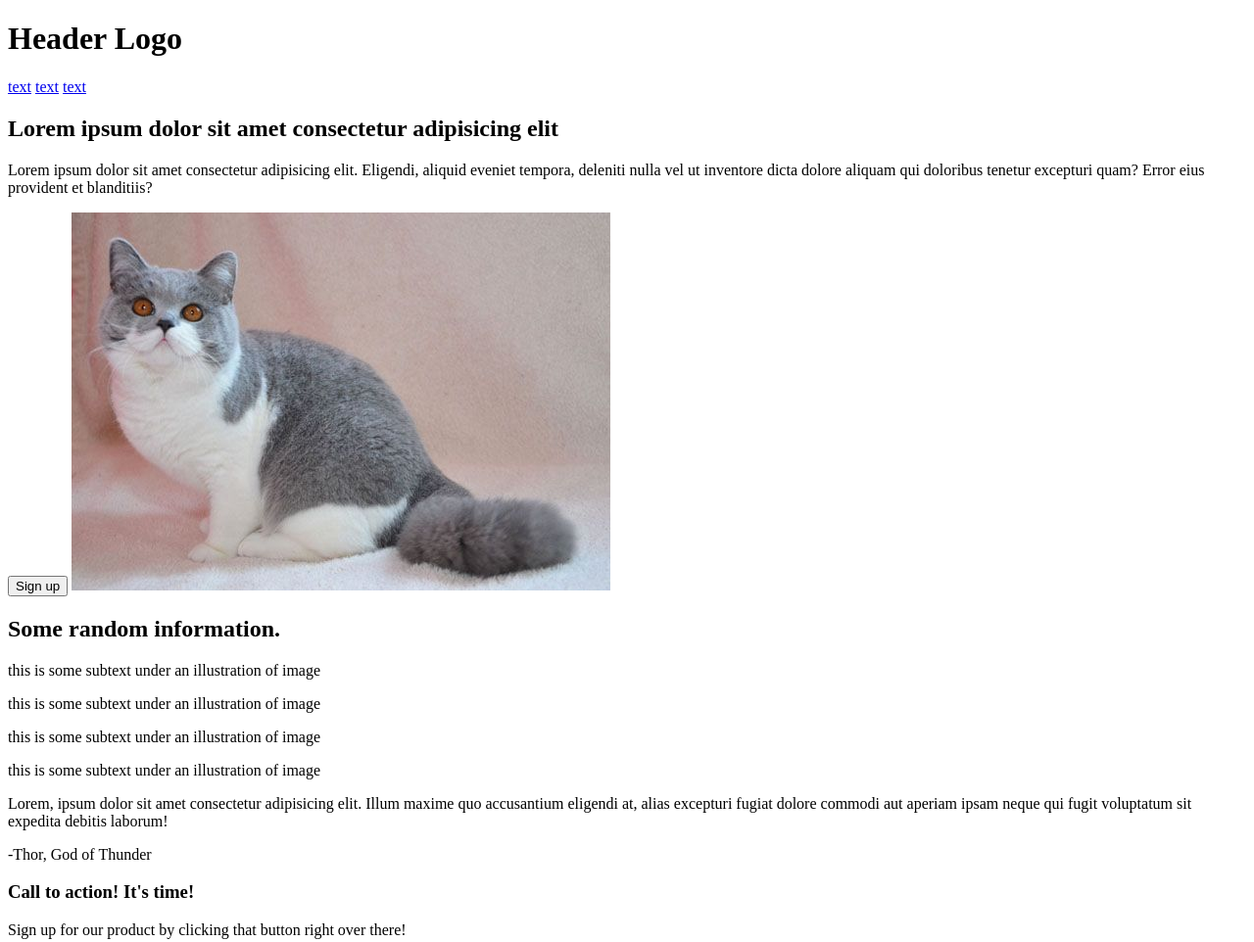
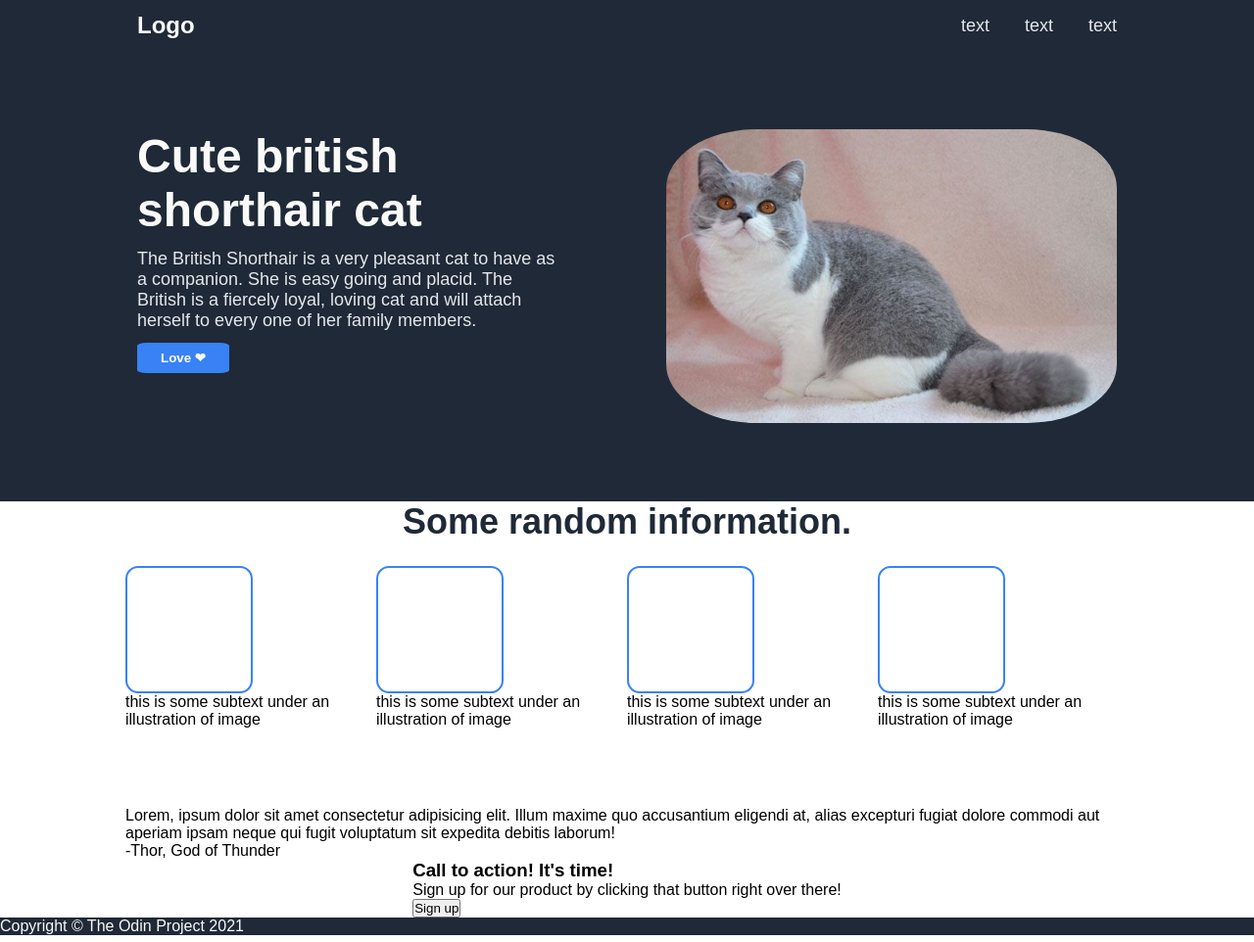
Before and after one commit to Gabrielius-code/odin-exercise-page, a plain HTML site: page index.html in a window 1280 px wide. Shown: the top 962 px of the page at 98% size. Drawn offline with Linux system fonts and the light colour scheme.

Commit message:
Added styling to half of page

```diff
--- a/index.html
+++ b/index.html
@@ -4,53 +4,92 @@
     <meta charset="UTF-8" />
     <meta http-equiv="X-UA-Compatible" content="IE=edge" />
     <meta name="viewport" content="width=device-width, initial-scale=1.0" />
-    <title>Web development</title>
+    <title>Cute cat</title>
+    <link rel="stylesheet" href="styles.css" />
   </head>
   <body>
+    <div class="container">
+      <div class="width">
+
         <header>
-      <h1>Header Logo</h1>
+          <h1 class="logo">Logo</h1>
           <nav>
-        <a href="#">text</a>
-        <a href="#">text</a>
-        <a href="#">text</a>
+            <a class="nav-section" href="#">text</a>
+            <a class="nav-section" href="#">text</a>
+            <a class="nav-section" href="#">text</a>
           </nav>
         </header>
         <main>
+          <section class="under-header">
+            <div class="text">
+
+              <h2 class="hero-text">Cute british shorthair cat</h2>
+              <p class="paragraph">
+                The British Shorthair is a very pleasant cat to have as a companion. She is easy going and placid. The British is a fiercely loyal, loving cat and will attach herself to every one of her family members.
+              </p>
+              <button class="love-button">Love &#10084;</button>
+            </div>
+            <img src="./Images/cat.jpg"
+            alt="cat-image"
+            class="cat-image"/>
+          </section>
+          </div>
+        </div>
+        <div class="width">
+
           <section>
-        <h2>Lorem ipsum dolor sit amet consectetur adipisicing elit</h2>
-        <p>
-          Lorem ipsum dolor sit amet consectetur adipisicing elit. Eligendi,
-          aliquid eveniet tempora, deleniti nulla vel ut inventore dicta dolore
-          aliquam qui doloribus tenetur excepturi quam? Error eius provident et
-          blanditiis?
-        </p>
-        <button>Sign up</button>
-        <img src="./Images/cat.jpg" />
-      </section>
-      <section>
-        <h2>Some random information.</h2>
+            <h2 class="information">Some random information.</h2>
+            <div class="images-text">
+
+              <div class="square-text">
+
                 <div class="image-box"></div>
                 <p>this is some subtext under an illustration of image</p>
+
+              </div>
+              <div class="square-text">
+
                 <div class="image-box"></div>
                 <p>this is some subtext under an illustration of image</p>
+              </div>
+              <div class="square-text">
+
                 <div class="image-box"></div>
                 <p>this is some subtext under an illustration of image</p>
+              </div>
+              <div class="square-text">
+
                 <div class="image-box"></div>
                 <p>this is some subtext under an illustration of image</p>
+              </div>
+            </div>
             </section>
+          </div>
+          <div class="quote">
+            <div class="width">
+
+
             <section>
               <p>
-          Lorem, ipsum dolor sit amet consectetur adipisicing elit. Illum maxime
-          quo accusantium eligendi at, alias excepturi fugiat dolore commodi aut
-          aperiam ipsam neque qui fugit voluptatum sit expedita debitis laborum!
+                Lorem, ipsum dolor sit amet consectetur adipisicing elit. Illum
+                maxime quo accusantium eligendi at, alias excepturi fugiat dolore
+                commodi aut aperiam ipsam neque qui fugit voluptatum sit expedita
+                debitis laborum!
               </p>
               <div class="sign">-Thor, God of Thunder</div>
             </section>
+          </div>
+        </div>
+        <div class="width">
+
           <section>
             <h3>Call to action! It's time!</h3>
-        <p>Sign up for our product by clicking that button right over there!</p>
+            <p>
+              Sign up for our product by clicking that button right over there!
+            </p>
             <button>Sign up</button>
           </section>
+        </div>
       </main>
       <footer><p>Copyright &copy; The Odin Project 2021</p></footer>
   </body>
--- /dev/null
+++ b/styles.css
@@ -0,0 +1,107 @@
+* {
+  margin: 0;
+  padding: 0;
+  box-sizing: border-box;
+  font-family: sans-serif;
+}
+body {
+  display: flex;
+  flex-direction: column;
+  min-height: 100vh;
+  overflow-x: hidden;
+}
+.container {
+  background-color: #1f2937;
+}
+.width {
+  max-width: 1024px;
+  margin: 0 auto;
+}
+header,
+.under-header,
+footer {
+  background-color: #1f2937;
+  color: #f9faf8;
+}
+header {
+  display: flex;
+  justify-content: space-between;
+  align-items: center;
+  padding: 12px;
+  margin-bottom: 80px;
+}
+nav {
+  display: flex;
+  gap: 36px;
+}
+.logo {
+  font-size: 24px;
+}
+.nav-section {
+  text-decoration: none;
+  font-size: 18px;
+  color: #e5e7eb;
+}
+
+.under-header {
+  display: flex;
+  justify-content: space-between;
+  flex-direction: row;
+  align-items: flex-start;
+  flex-wrap: wrap;
+  margin-bottom: 80px;
+  margin-right: 12px;
+}
+.hero-text {
+  font-size: 48px;
+  font-weight: 800;
+}
+.cat-image {
+  width: 460px;
+  height: 300px;
+  border-radius: 20%;
+}
+.text {
+  width: 460px;
+  height: 300px;
+  padding: 12px;
+  padding-top: 0;
+}
+.hero-text,
+.paragraph {
+  margin-bottom: 12px;
+}
+.paragraph {
+  font-size: 18px;
+  color: #e5e7eb;
+}
+.love-button {
+  padding: 8px 24px;
+  background-color: #3882f6;
+  color: white;
+  border-radius: 10%;
+  font-weight: bold;
+  border-style: none;
+}
+.square-text {
+  display: flex;
+  flex-direction: column;
+}
+.image-box {
+  width: 130px;
+  height: 130px;
+  border: 2px solid #3882f6;
+  border-radius: 10%;
+}
+.images-text {
+  display: flex;
+  flex-direction: row;
+  margin-bottom: 80px;
+}
+.information {
+  font-size: 36px;
+  font-weight: 800;
+  color: #1f2937;
+  text-align: center;
+  margin-bottom: 24px;
+}
```
Lines whose indentation alone changed are shown as unchanged.
